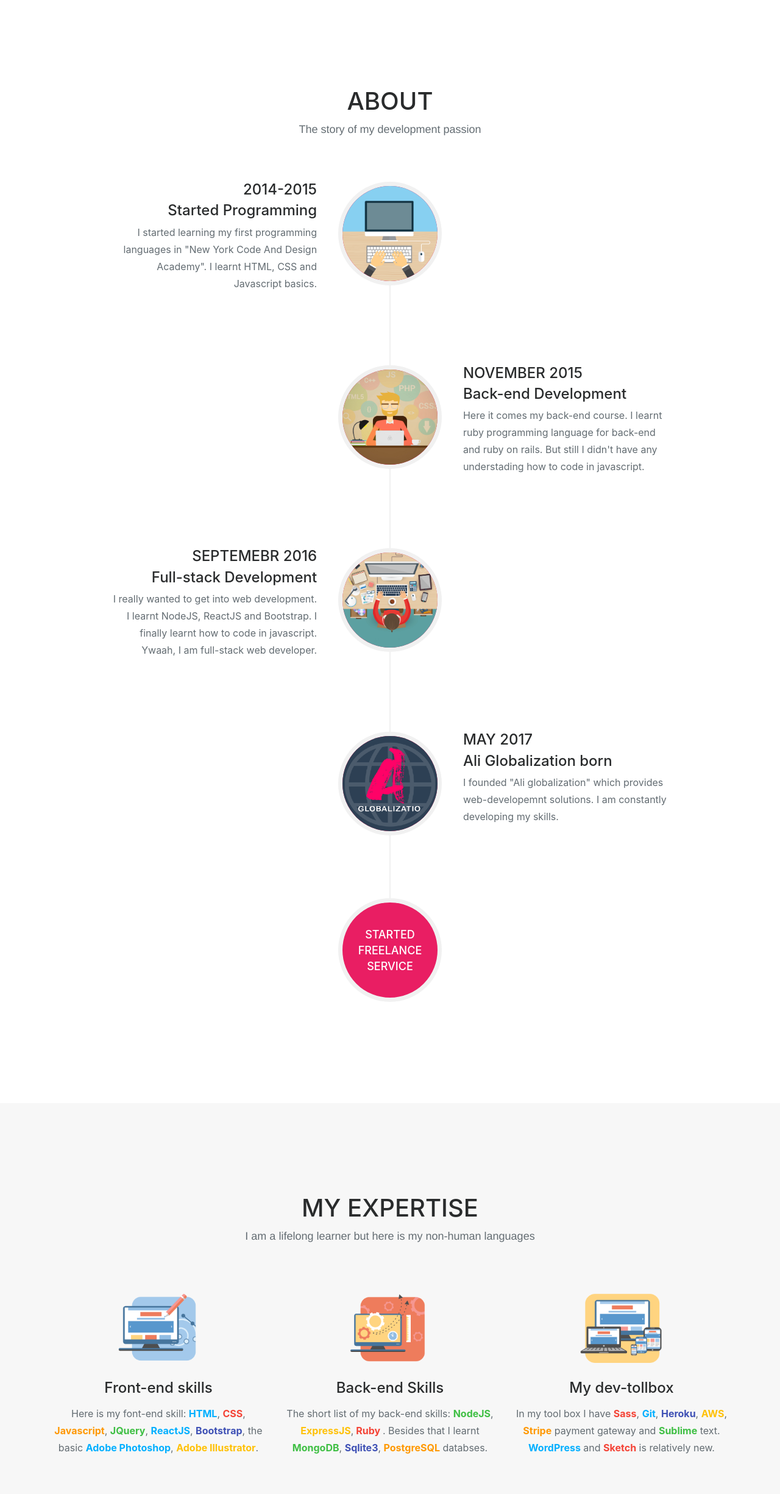
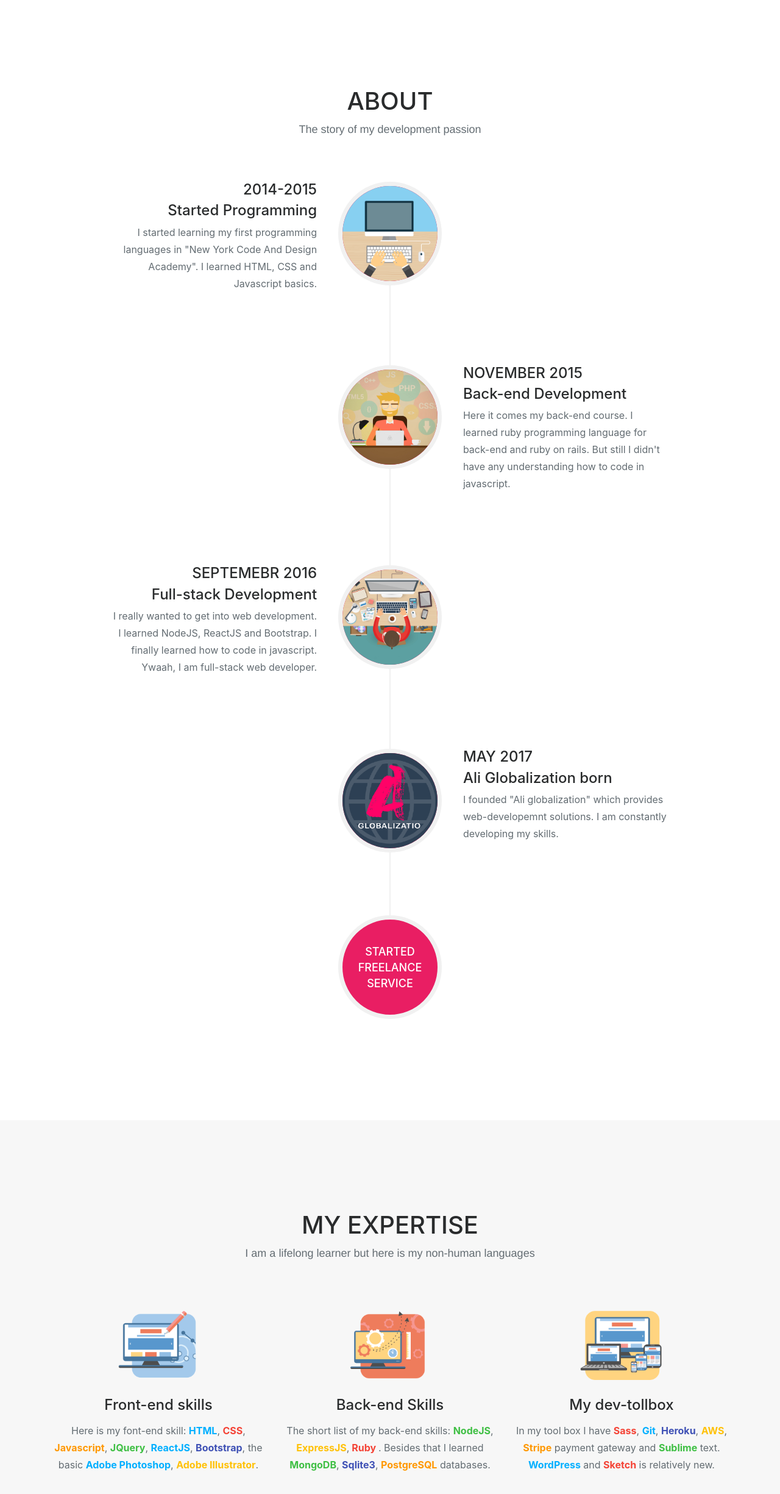
Before and after one commit to Alisher778/alisher-musurmonov, a website with bundled scripts: page index.html in a window 1280 px wide. Shown: the part 806-3256 px from the top of the page at 61% size. Built offline with nearby package versions, Linux system fonts and the light colour scheme; a web font is replaced by a local one.

Commit message:
spelling corrected

```diff
--- a/index.html
+++ b/index.html
@@ -108,7 +108,7 @@
                                     <h4 class="subheading">Started Programming</h4>
                                 </div>
                                 <div class="timeline-body">
-                                    <p class="text-muted">I started learning my first programming languages in "New York Code And Design Academy". I learnt HTML, CSS and Javascript basics.</p>
+                                    <p class="text-muted">I started learning my first programming languages in "New York Code And Design Academy". I learned HTML, CSS and Javascript basics.</p>
                                 </div>
                             </div>
                         </li>
@@ -122,7 +122,7 @@
                                     <h4 class="subheading">Back-end Development</h4>
                                 </div>
                                 <div class="timeline-body">
-                                    <p class="text-muted">Here it comes my back-end course. I learnt ruby programming language for back-end and ruby on rails. But still I didn't have any understading how to code in javascript.</p>
+                                    <p class="text-muted">Here it comes my back-end course. I learned ruby programming language for back-end and ruby on rails. But still I didn't have any understanding how to code in javascript.</p>
                                 </div>
                             </div>
                         </li>
@@ -136,7 +136,7 @@
                                     <h4 class="subheading">Full-stack Development</h4>
                                 </div>
                                 <div class="timeline-body">
-                                    <p class="text-muted">I really wanted to get into web development. I learnt NodeJS, ReactJS and Bootstrap. I finally learnt how to code in javascript. Ywaah, I am full-stack web developer.</p>
+                                    <p class="text-muted">I really wanted to get into web development. I learned NodeJS, ReactJS and Bootstrap. I finally learned how to code in javascript. Ywaah, I am full-stack web developer.</p>
                                 </div>
                             </div>
                         </li>
@@ -185,7 +185,7 @@
                 <div class="col-md-4">
                     <img src="img/skills/back-end.png" alt="Alisher Musurmonov web developer" class="half">
                     <h4 class="service-heading">Back-end Skills</h4>
-                    <p class="text-muted">The short list of my back-end skills: <span class="green">NodeJS</span>,<span class="yellow"> ExpressJS</span>,<span class="red"> Ruby </span>. Besides that I learnt <span class="green">MongoDB</span>, <span class="purple">Sqlite3</span>, <span class="orange">PostgreSQL</span> databses.</p>
+                    <p class="text-muted">The short list of my back-end skills: <span class="green">NodeJS</span>,<span class="yellow"> ExpressJS</span>,<span class="red"> Ruby </span>. Besides that I learned <span class="green">MongoDB</span>, <span class="purple">Sqlite3</span>, <span class="orange">PostgreSQL</span> databases.</p>
                 </div>
                 <div class="col-md-4">
                     <img src="img/skills/dev-tool.png" alt="Alisher Musurmonov web developer" class="half">
@@ -360,7 +360,7 @@
                                     <img class="img-fluid d-block mx-auto" src="img/portfolio/01-full.jpg" alt="Alisher Musurmonov web developer">
                                 </a>
                                 <p>This is my second freelance paid project for one of the best moving company in tri-state area. This project was built from scratch and fully customized with the client's request. </p>
-                                <p>Features icludes admin login/sign up functionality, more than 20 pages and set up database for locations and careers pages.</p>
+                                <p>Features includes admin login/sign up functionality, more than 20 pages and set up database for locations and careers pages.</p>
                                 <p></p>
                                 <ul class="list-inline">
                                     <li><i class="fa fa-calendar" aria-hidden="true"></i><span> - </span> May - September 2017</li>
@@ -398,7 +398,7 @@
                                 <a href="https://jobseekers.herokuapp.com/" target="_blank">
                                     <img class="img-fluid d-block mx-auto" src="img/portfolio/02-full.jpg" alt="Alisher Musurmonov web developer">
                                 </a>
-                                <p>This is a side project that I was learning MongoDB and Web Design techniques. This is job bord example who is seeking a job or posting a job.</p>
+                                <p>This is a side project that I was learning MongoDB and Web Design techniques. This is job board example who is seeking a job or posting a job.</p>
                                 <p>Features icludes user login/sign up functionality, search function, saving/creating jobs and set up database for users and jobs.</p>
                                 <p></p>
                                 <ul class="list-inline">
```
